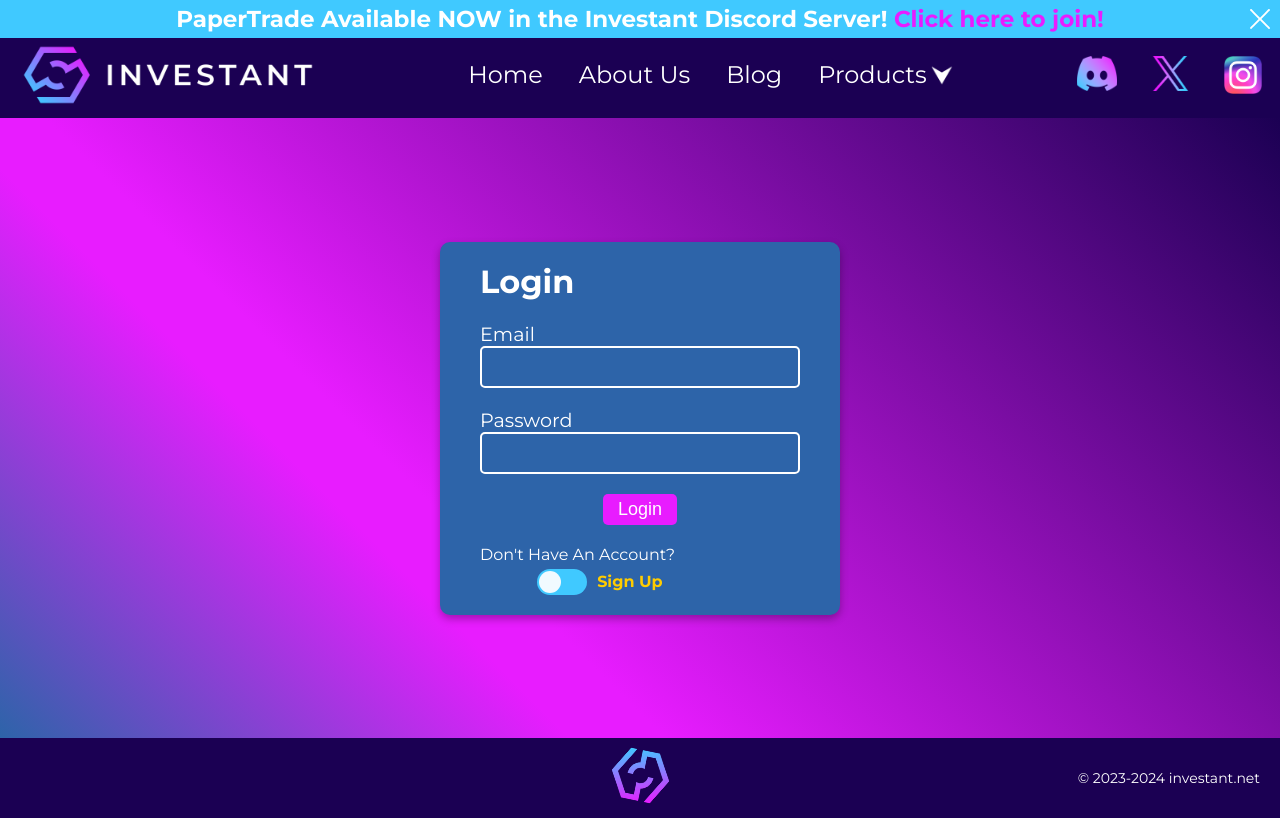
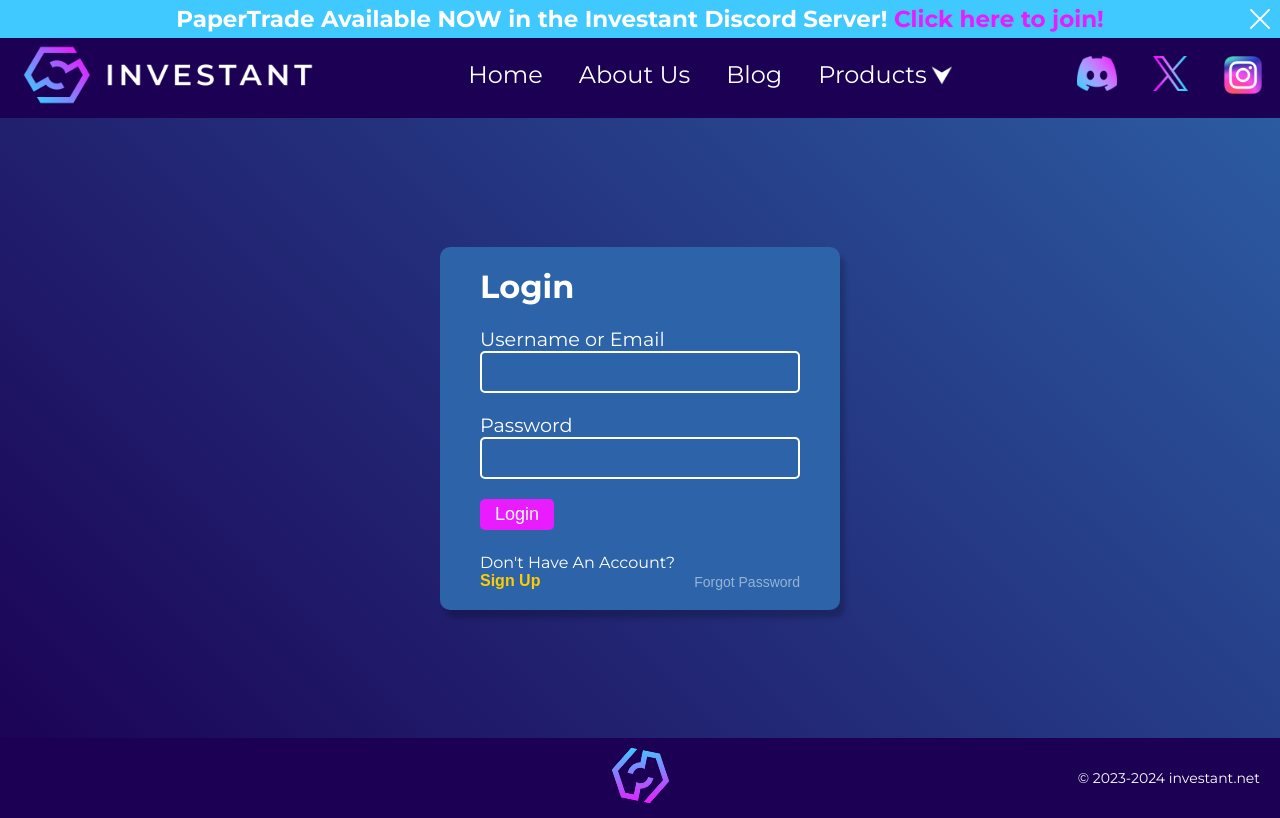
Before and after one commit to SuzerainY/investant-net, a Next.js app: page /login in a window 1280 px wide. Built offline with nearby package versions, Linux system fonts and the light colour scheme; no server answers.

Commit message:
usernameEmail field and email regex on login form

```diff
--- a/pages/login.js
+++ b/pages/login.js
@@ -7,6 +7,8 @@ export default function Login() {
     const { updateInvestantUser } = useInvestantUserAuth();
     const router = useRouter();
     const [error, setError] = useState('');
+    const [info, setInfo] = useState('');
+    const [usernameEmail, setUsernameEmail] = useState('');
     const [username, setUsername] = useState('');
     const [email, setEmail] = useState('');
     const [password, setPassword] = useState('');
@@ -15,12 +17,20 @@ export default function Login() {
     const handleFormToggle = (e) => {
         e.preventDefault();
         setError('');
+        setInfo('');
         setIsLoginForm(!isLoginForm);
+    };
+
+    // Email format validation regular expression
+    const isValidEmail = (email) => {
+        const emailRegex = /^[^\s@]+@[^\s@]+\.[^\s@]+$/;
+        return emailRegex.test(email);
     };
 
     const handleLogin = async (e) => {
         e.preventDefault();
         setError('');
+        setInfo('');
         try {
             const response = await fetch(`${process.env.NEXT_PUBLIC_STRAPIBASEURL}/api/auth/local`, {
                 method: 'POST',
@@ -28,17 +38,22 @@ export default function Login() {
                     'Content-Type': 'application/json'
                 },
                 body: JSON.stringify({
-                    identifier: email,
+                    identifier: usernameEmail,
                     password: password
                 })
             });
-
+            const data = await response.json();
             if (!response.ok) {
-                throw new Error('Login failed');
+                // Catch known default STRAPI Errors
+                if (data.error.message === 'Invalid identifier or password') {
+                    setError('Invalid Username/Email or Password');
+                } else {throw new Error('Unaccounted For Error Occurred.');}
             }
 
-            const data = await response.json();
-
+            // Only allow verified users to login
+            if (data.user.confirmed !== true) {
+                setError('Please Verify Your Email Before Logging In. If You Do Not See The Email, Check Your Spam Folder.');
+            } else {
                 updateInvestantUser({
                     username: data.user.username,
                     userFirstName: data.user.firstname,
@@ -46,13 +61,42 @@ export default function Login() {
                     userSignedIn: true,
                     userConfirmedVerification: data.user.confirmed
                 });
+                router.push('/');
+            }
+        } catch (error) {setError("Login Failed. Please Contact Us If The Issue Persists.");}
+    };
+    const handleSignUp = async (e) => {
+        e.preventDefault();
+        setError('');
+        setInfo('');
 
-            router.push('/');
-        } catch (error) {
-            console.log(error);
-            setError("Login failed. Did you forget your password? Please contact us if the issue persists.");
+        // Check if string is a valid email format
+        if (isValidEmail(email) === false) {
+            setError("Invalid email format");
+            return;
         }
-    };
+
+        try {
+            const response = await fetch(`${process.env.NEXT_PUBLIC_STRAPIBASEURL}/api/auth/local/register`, {
+                method: 'POST',
+                headers: {
+                    'Content-Type': 'application/json'
+                },
+                body: JSON.stringify({
+                    username: username,
+                    email: email,
+                    password: password
+                })
+            });
+            if (!response.ok) {
+                const data = await response.json();
+                // Catch known default STRAPI Errors
+                if (data.error.message === 'Email or Username are already taken') {
+                    setError('Username or Email Already Taken.');
+                } else {throw new Error('Unaccounted For Error Occurred.');}
+            } else {setInfo('Sign Up Successful. Please Check Your Email To Verify Your Account And Login.');}
+        } catch (error) {setError("There Was An Error Creating Your Account. Please Contact Us If The Issue Persists.");}
+    }
 
     return (
         <>
@@ -60,8 +104,9 @@ export default function Login() {
                 <div className="login-form-wrapper">
                     <div className="login-form-container">
                         <div className="login-form-title"><h1>{isLoginForm === true ? "Login" : "Sign Up"}</h1></div>
-                        <form className="login-form" onSubmit={handleLogin}>
+                        <form className="login-form" onSubmit={isLoginForm === true ? handleLogin : handleSignUp}>
                             {isLoginForm === false && (
+                                <>
                                     <div className="login-form-row">
                                         <label className="login-form-row-label" htmlFor="username">Username</label>
                                         <input
@@ -73,7 +118,6 @@ export default function Login() {
                                             required
                                         />
                                     </div>
-                            )}
                                     <div className="login-form-row">
                                         <label className="login-form-row-label" htmlFor="email">Email</label>
                                         <input
@@ -85,6 +129,21 @@ export default function Login() {
                                             required
                                         />
                                     </div>
+                                </>
+                            )}
+                            {isLoginForm === true && (
+                                <div className="login-form-row">
+                                    <label className="login-form-row-label" htmlFor="usernameEmail">Username or Email</label>
+                                    <input
+                                        className="login-form-row-input"
+                                        type="text"
+                                        id="usernameEmail"
+                                        value={usernameEmail}
+                                        onChange={(e) => setUsernameEmail(e.target.value)}
+                                        required
+                                    />
+                                </div>
+                            )}
                             <div className="login-form-row">
                                 <label className="login-form-row-label" htmlFor="password">Password</label>
                                 <input
@@ -97,22 +156,23 @@ export default function Login() {
                                 />
                             </div>
                             {error && <p className="login-form-error-message">{error}</p>}
+                            {info && <p className="login-form-info-message">{info}</p>}
                             <button className="login-form-submit-button" type="submit"><p>{isLoginForm === true ? "Login" : "Sign Up"}</p></button>
                         </form>
                         <div className="login-form-footer">
                             <p>{isLoginForm === true ? "Don't Have An Account?" : "Already Have An Account?"}</p>
-                            <div className="login-form-toggle-switch-container">
-                                <p className="login-form-toggle-label" style={{opacity: isLoginForm === true ? '0' : '100'}}>Login</p>
-                                <label className="login-form-toggle-switch" onClick={handleFormToggle}>
-                                    <input type="checkbox" id="toggle" className="login-form-toggle-input" checked={!isLoginForm}/>
-                                    <span className="login-form-toggle-slider"></span>
-                                </label>
-                                <p className="login-form-toggle-label" style={{opacity: isLoginForm === true ? '100' : '0'}}>Sign Up</p>
+                            <button className="login-form-toggle-switch-container" onClick={handleFormToggle}>
+                                <p className="login-form-toggle-label">{isLoginForm === true ? "Sign Up" : "Login"}</p>
+                            </button>
                         </div>
-                        </div>
+                        {isLoginForm === true && (
+                            <button className="login-form-forgot-password">
+                                <p>Forgot Password</p>
+                            </button>
+                        )}
                     </div>
                 </div>
             </DefaultLayout>
         </>
     );
-}
+};
--- a/styles/pages/_login.scss
+++ b/styles/pages/_login.scss
@@ -1,9 +1,14 @@
+$login-form-desktop-side-padding: 40px;
+$login-form-tablet-side-padding: 20px;
+
 .login-form-wrapper {
     display: flex;
     justify-content: center;
     align-items: center;
     min-height: calc(100svh - 180px);
-    background: linear-gradient(45deg, $dark-blue 0%, $magenta 30%, $magenta 35%, $soft-purple 100%);
+    background-image: linear-gradient(45deg, $soft-purple, $dark-blue);
+    background-size: 120%;
+    animation: login-form-background-animation 30s infinite alternate;
 
     .login-form-container {
         position: relative;
@@ -11,9 +16,9 @@
         flex-direction: column;
         justify-content: center;
         align-items: center;
-        padding: 40px;
+        padding: $login-form-desktop-side-padding;
         border-radius: 10px;
-        box-shadow: 0 4px 8px rgba(0, 0, 0, 0.3);
+        box-shadow: 5px 8px 5px 0px rgba(0, 0, 0, 0.2);
         width: 400px;
         height: auto;
         color: $white;
@@ -22,7 +27,7 @@
         .login-form-title {
             position: absolute;
             top: 20px;
-            left: 40px;
+            left: $login-form-desktop-side-padding;
 
             h1 {
                 font-size: 32px;
@@ -38,7 +43,7 @@
             align-items: center;
             width: 100%;
             margin-top: 40px;
-            margin-bottom: 50px;
+            margin-bottom: 40px;
 
             .login-form-row {
                 position: relative;
@@ -74,14 +79,26 @@
             }
 
             .login-form-error-message {
+                width: 100%;
                 color: $alert-yellow;
                 margin-bottom: 20px;
+                font-size: 16px;
+                line-height: 130%;
+            }
+
+            .login-form-info-message {
+                width: 100%;
+                color: $light-blue;
+                margin-bottom: 20px;
+                font-size: 16px;
+                line-height: 130%;
             }
 
             .login-form-submit-button {
                 display: flex;
                 justify-content: center;
                 align-items: center;
+                margin: 0 auto 0 0;
                 border: none;
                 border-radius: 5px;
                 padding: 5px 15px;
@@ -91,6 +108,7 @@
                 transition: background-color 0.3s;
 
                 p {
+                    font-family: sans-serif;
                     font-size: 18px;
                 }
 
@@ -102,65 +120,41 @@
         .login-form-footer {
             position: absolute;
             bottom: 20px;
-            left: 40px;
+            left: $login-form-desktop-side-padding;
             p {
                 font-size: 16px;
             }
 
             .login-form-toggle-switch-container {
                 display: flex;
-                flex-direction: row;
-                align-items: center;
-                padding-top: 5px;
+                flex-direction: column;
+                border: none;
+                background-color: transparent;
 
                 .login-form-toggle-label {
+                    padding-right: 5px;
+                    font-family: sans-serif;
                     font-size: 16px;
                     font-weight: bold;
                     color: $alert-yellow;
-
                     transition: opacity 0.4s ease;
+                    cursor: pointer;
                 }
-
-                .login-form-toggle-switch {
-                    display: flex;
-                    margin: 0px 10px;
-                    align-items: center;
-                    cursor: pointer;
-
-                    .login-form-toggle-input {
-                        display: none;
-
-                        &:checked + .login-form-toggle-slider {
-                            background-color: $magenta;
-                        }
-
-                        &:checked + .login-form-toggle-slider::before {
-                            transform: translateX(26px);
             }
         }
 
-                    .login-form-toggle-slider {
-                        position: relative;
-                        display: inline-block;
-                        width: 50px;
-                        height: 26px;
-                        background-color: $light-blue;
-                        border-radius: 20px;
-
-                        &::before {
-                            content: '';
+        .login-form-forgot-password {
             position: absolute;
-                            width: 22px;
-                            height: 22px;
-                            background-color: $chrome;
-                            border-radius: 50%;
-                            top: 2px;
-                            left: 2px;
-                            transition: transform 0.3s;
+            right: $login-form-desktop-side-padding;
+            bottom: 20px;
+            display: flex;
+            border: none;
+            background-color: transparent;
+            p {
+                font-size: 14px;
+                color: $white;
+                opacity: 0.5;
             }
         }
     }
 }
-        }
-    }
-}
```
Also changed, not shown: styles/base/_animations.scss (+8 -0 lines). Lines whose indentation alone changed are shown as unchanged.
